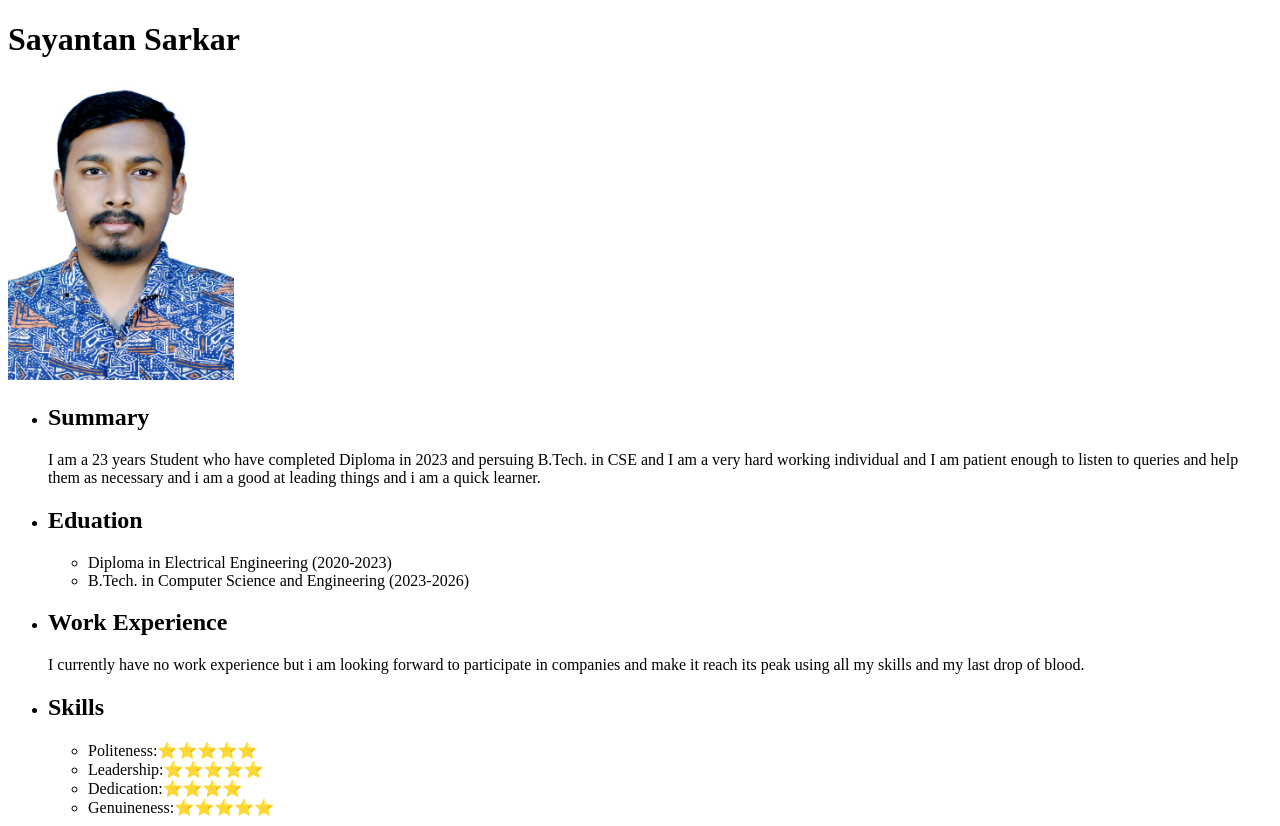
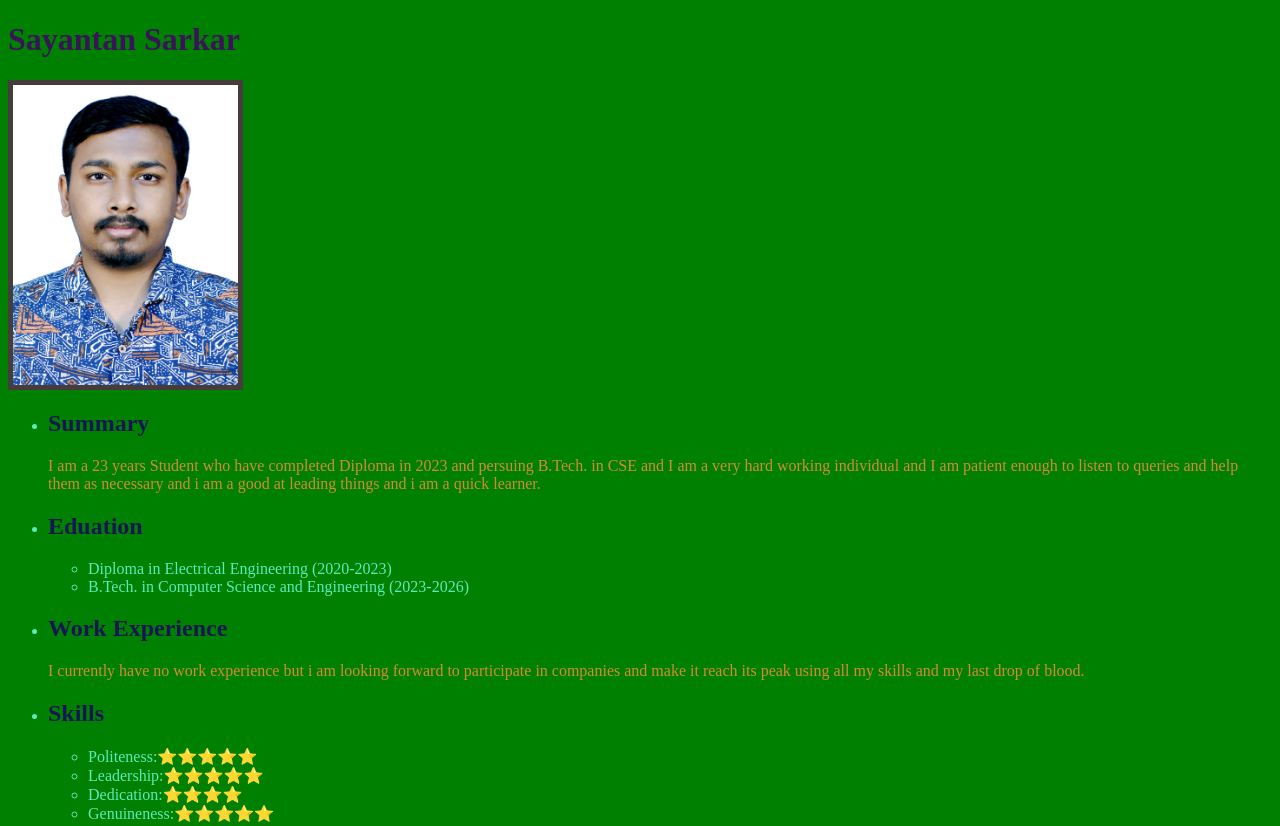
Before and after one commit to DraXxX001/My-resume, a plain HTML site: page index.html in a window 1280 px wide. Shown: the top 826 px of the page. Drawn offline with Linux system fonts and the light colour scheme.

Commit message:
css update

```diff
--- a/index.html
+++ b/index.html
@@ -3,10 +3,36 @@
     <head>
         <meta charset="UTF-8">
         <title>My Resume</title>
+        <style>
+            body{
+                background-color: green;
+            }
+            div{
+                height: 300px;
+                width: 225px;
+                border: 5px solid rgb(70, 60, 60);
+            }
+            h1{
+                color: rgb(58, 20, 88);
+            }
+            h2{
+                color: rgb(23, 22, 83);
+            }
+            li{
+                color: rgb(89, 236, 187);
+            }
+            p{
+                color: rgb(211, 139, 50);
+            }
+            a{
+                color: rgb(224, 216, 210);
+            }
+        </style>
     </head>
     <body>
         <h1>Sayantan Sarkar</h1>
-        <img height="300" src="./assests/image/dp.jpg" alt="Picture of Sayantan" />
+        <div><img height= 300 width="225" src="./assests/image/dp.jpg" alt="Picture of Sayantan" /></div>
+
         <ul>
             <li><h2>Summary</h2></li>
             <p>I am a 23 years Student who have completed Diploma in 2023 and persuing B.Tech. in CSE and I am a very hard working individual and I am patient enough to listen to queries and help them as necessary and i am a good at leading things and i am a quick learner.</p>
```
